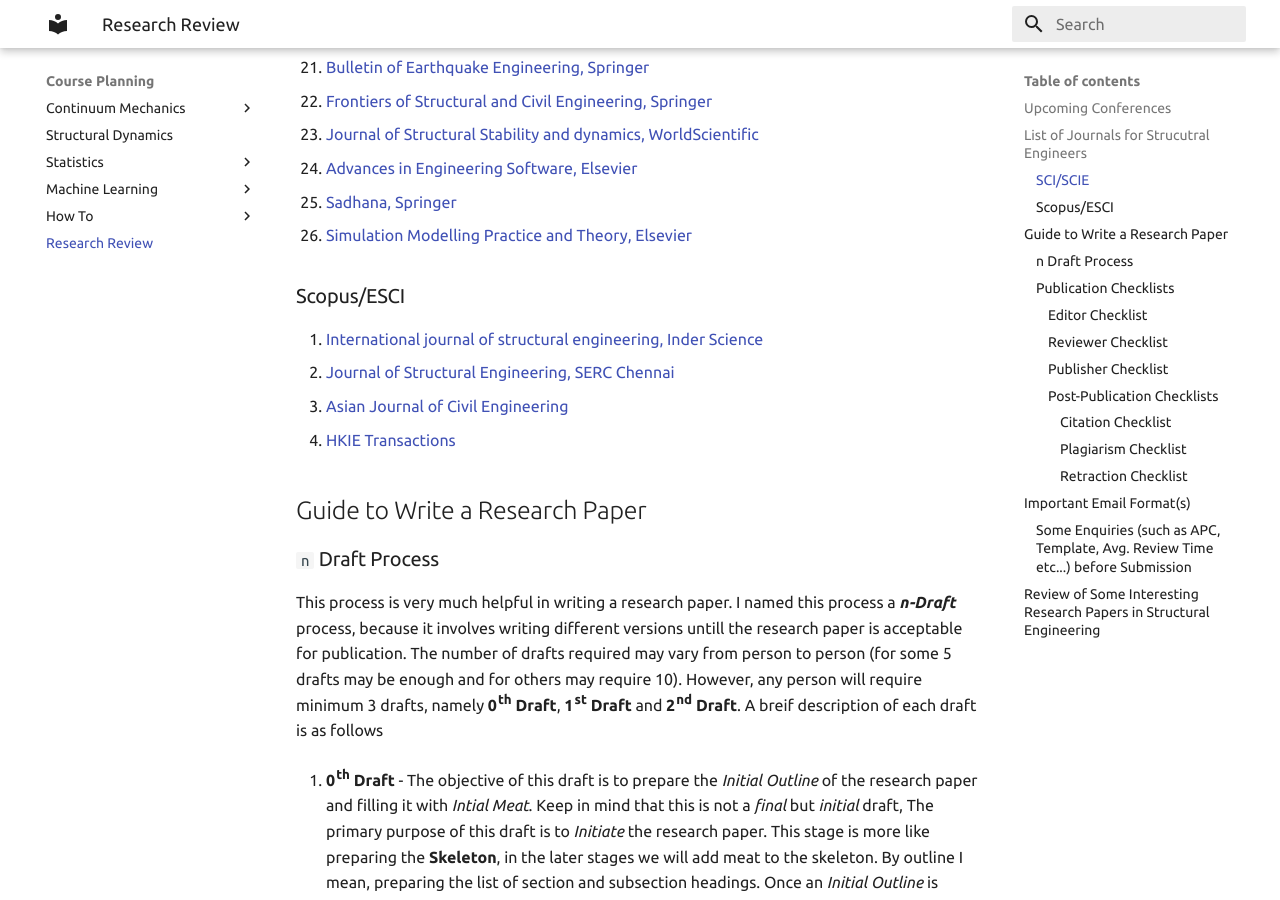
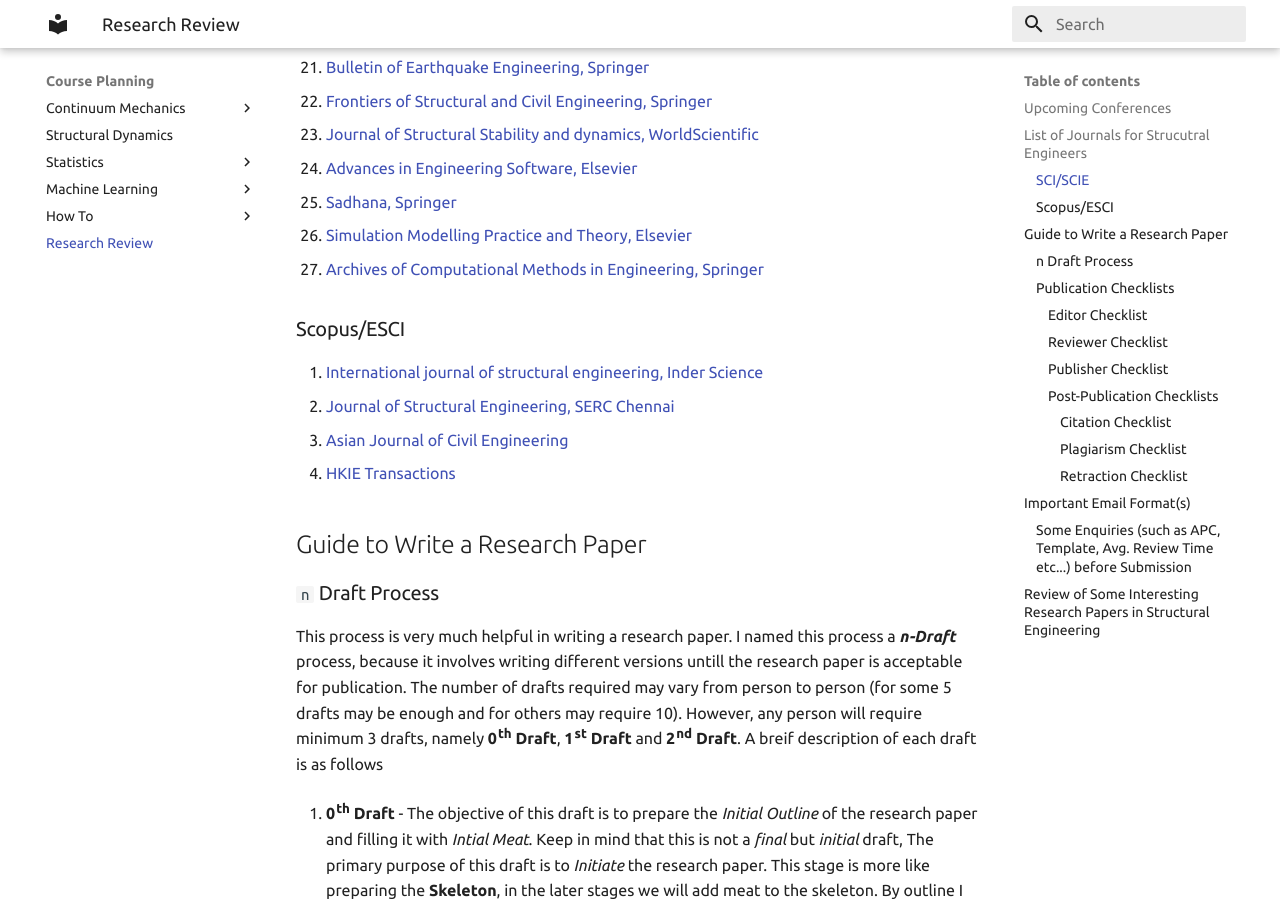
Before and after one commit to vijaypolimeru/Software_Related, an MkDocs documentation site: the page built from docs/Research_Review/Res_review.md, in a window 1280 px wide and 900 px high, scrolled down 1310 px. Built offline with MkDocs 1.6.1 and Material for MkDocs 9.7.7, drawn with Linux system fonts in a browser that asks for light colours; formulas are drawn with MathJax 3.

Commit message:
Update Res_review.md

```diff
--- a/docs/Research_Review/Res_review.md
+++ b/docs/Research_Review/Res_review.md
@@ -44,6 +44,7 @@
 24. [Advances in Engineering Software, Elsevier](https://www.journals.elsevier.com/advances-in-engineering-software)
 25. [Sadhana, Springer](https://www.springer.com/engineering/journal/12046)
 26. [Simulation Modelling Practice and Theory, Elsevier](https://www.journals.elsevier.com/simulation-modelling-practice-and-theory)
+27. [Archives of Computational Methods in Engineering, Springer](https://link.springer.com/journal/11831)
 
 ### Scopus/ESCI
 
```
